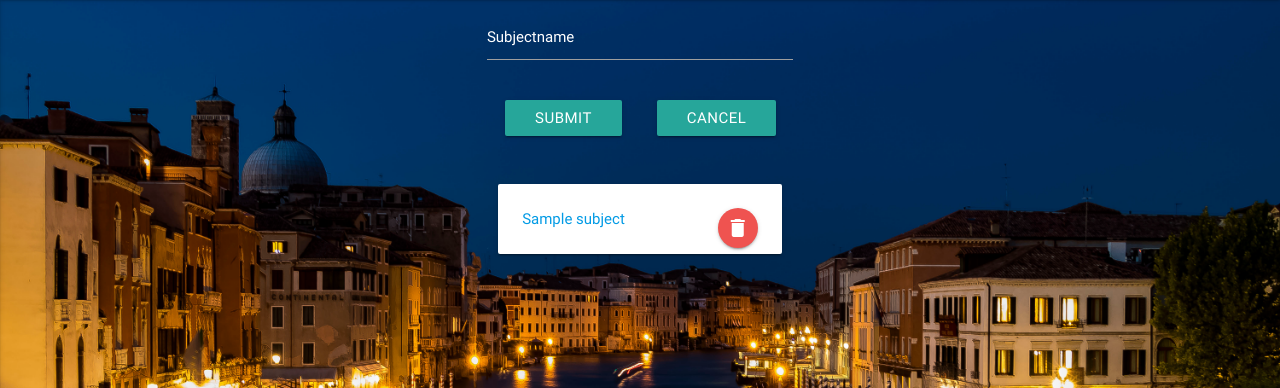
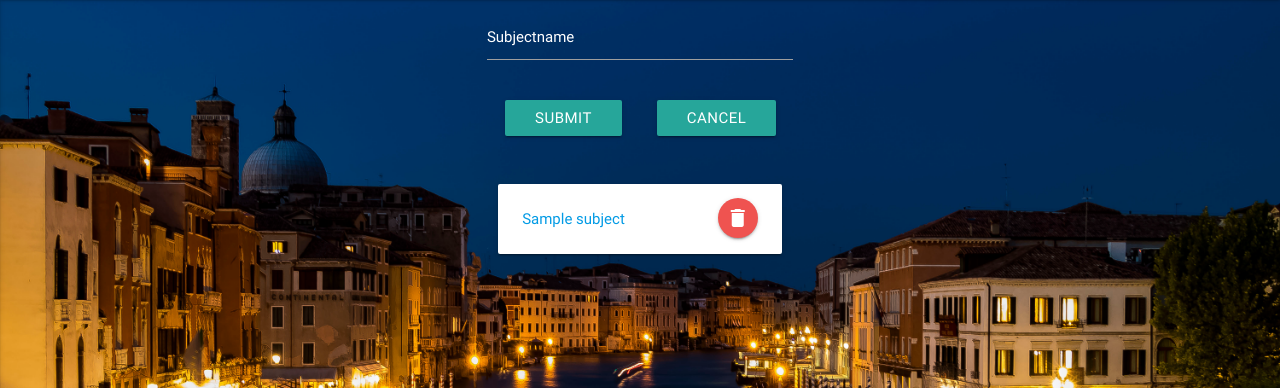
Before and after one commit to sjaster/pytodo, a Flask app: template src/templates/index.html in a window 1280 px wide. Shown: the part 65-453 px from the top of the page. Run offline with Flask 2, Linux system fonts and the light colour scheme; the visitor is signed in with stand-in values (Sample User, id 1); the template is opened without the code that fills it: most values are stand-ins (such as "Sample title", 1, 10 or a date in 2020); parts of the project's set-up code (start-up, migrations or seed data) failed here and were passed over.

Commit message:
align subject delete button

```diff
--- a/src/static/css/expand.css
+++ b/src/static/css/expand.css
@@ -10,3 +10,7 @@ body {
   padding-top: 1em !important;
   padding-bottom: 1em !important;
 }
+
+.btn-subject-del {
+  margin-top: -10px
+}
--- a/src/templates/index.html
+++ b/src/templates/index.html
@@ -29,7 +29,7 @@
         <div class="card-content">
             <form method="post" action="{{ url_for('subject_overview') }}">
                 <a href="{{ url_for('cards_by_subject',subject_name=subject.name) }}">{{ subject.name }}</a>
-                <button class="btn-floating waves-effect waves-light red lighten-1 right" name="subject_del" value="{{ subject.id }}" type="submit"><i class="material-icons">delete</i></button>
+                <button class="btn-floating waves-effect waves-light red lighten-1 right btn-subject-del" name="subject_del" value="{{ subject.id }}" type="submit"><i class="material-icons">delete</i></button>
             </form>
         </div>
     </div>
```
